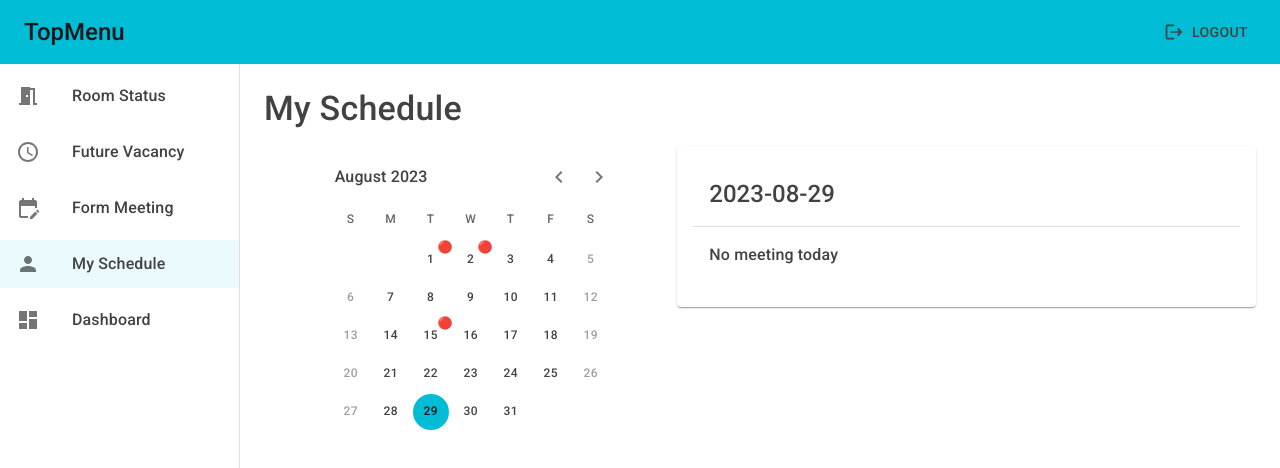
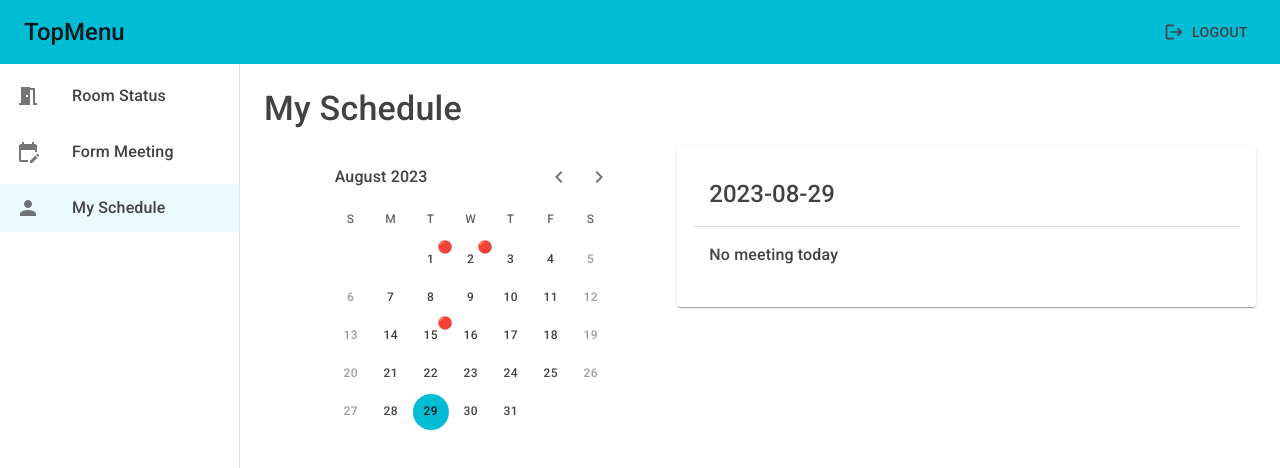
Before and after one commit to Joy-Honchan/conference-system, a React (Create React App) app: page /my_schedule in a window 1280 px wide. Shown: the top 468 px of the page. Built offline with nearby package versions, Linux system fonts and the light colour scheme.

Commit message:
chore: remove empty pages

```diff
--- a/src/components/template/SideBar.tsx
+++ b/src/components/template/SideBar.tsx
@@ -14,17 +14,17 @@ import Typography from '@mui/material/Typography'
 
 //icon
 const MeetingRoomIcon = lazy(() => import('@mui/icons-material/MeetingRoom'))
-const AccessTimeIcon = lazy(() => import('@mui/icons-material/AccessTime'))
+// const AccessTimeIcon = lazy(() => import('@mui/icons-material/AccessTime'))
 const EditCalendarIcon = lazy(() => import('@mui/icons-material/EditCalendar'))
 const PersonIcon = lazy(() => import('@mui/icons-material/Person'))
-const DashboardIcon = lazy(() => import('@mui/icons-material/Dashboard'))
+// const DashboardIcon = lazy(() => import('@mui/icons-material/Dashboard'))
 
 const ROUTE_ICON_MAPPING: Record<string, ReactNode> = {
   'Room Status': <MeetingRoomIcon />,
-  'Future Vacancy': <AccessTimeIcon />,
+  // 'Future Vacancy': <AccessTimeIcon />,
   'Form Meeting': <EditCalendarIcon />,
-  'My Schedule': <PersonIcon />,
-  Dashboard: <DashboardIcon />
+  'My Schedule': <PersonIcon />
+  // Dashboard: <DashboardIcon />
 }
 
 export default function SideBar({ children }: { children: ReactNode }) {
@@ -90,11 +90,13 @@ export default function SideBar({ children }: { children: ReactNode }) {
         }}
       >
         <Toolbar />
-        {RouteConfig[selectedId].pageTitle ? (
+        {RouteConfig[selectedId]?.pageTitle ? (
           <Typography variant="h4" sx={{ marginBottom: 2 }}>
             {RouteConfig[selectedId].pageTitle}
           </Typography>
-        ) : null}
+        ) : (
+          <Typography variant="h4">404</Typography>
+        )}
         {children}
       </Box>
     </>
--- a/src/configs/route.tsx
+++ b/src/configs/route.tsx
@@ -3,10 +3,10 @@ import { NonIndexRouteObject } from 'react-router-dom'
 import SuspenseWrapper from 'components/SuspenseWrapper'
 //Page
 const RoomStatus = lazy(() => import('pages/RoomStatus'))
-const FutureVacancy = lazy(() => import('pages/FutureVacancy'))
+// const FutureVacancy = lazy(() => import('pages/FutureVacancy'))
 const FormMeeting = lazy(() => import('pages/FormMeeting'))
 const MySchedule = lazy(() => import('pages/MySchedule'))
-const Dashboard = lazy(() => import('pages/Dashboard'))
+// const Dashboard = lazy(() => import('pages/Dashboard'))
 
 const RouteConfig: RouteItem[] = [
   {
@@ -15,12 +15,12 @@ const RouteConfig: RouteItem[] = [
     element: <SuspenseWrapper component={<RoomStatus />} />,
     pageTitle: 'Room Status'
   },
-  {
-    path: '/future_vacancy',
-    name: 'Future Vacancy',
-    element: <SuspenseWrapper component={<FutureVacancy />} />,
-    pageTitle: 'Search for Room Vacancy'
-  },
+  // {
+  //   path: '/future_vacancy',
+  //   name: 'Future Vacancy',
+  //   element: <SuspenseWrapper component={<FutureVacancy />} />,
+  //   pageTitle: 'Search for Room Vacancy'
+  // },
   {
     path: '/form_meeting',
     name: 'Form Meeting',
@@ -32,13 +32,13 @@ const RouteConfig: RouteItem[] = [
     name: 'My Schedule',
     element: <SuspenseWrapper component={<MySchedule />} />,
     pageTitle: 'My Schedule'
-  },
-  {
-    path: '/dashboard',
-    name: 'Dashboard',
-    element: <SuspenseWrapper component={<Dashboard />} />,
-    pageTitle: 'Dashboard'
   }
+  // {
+  //   path: '/dashboard',
+  //   name: 'Dashboard',
+  //   element: <SuspenseWrapper component={<Dashboard />} />,
+  //   pageTitle: 'Dashboard'
+  // }
 ]
 
 export default RouteConfig
```
